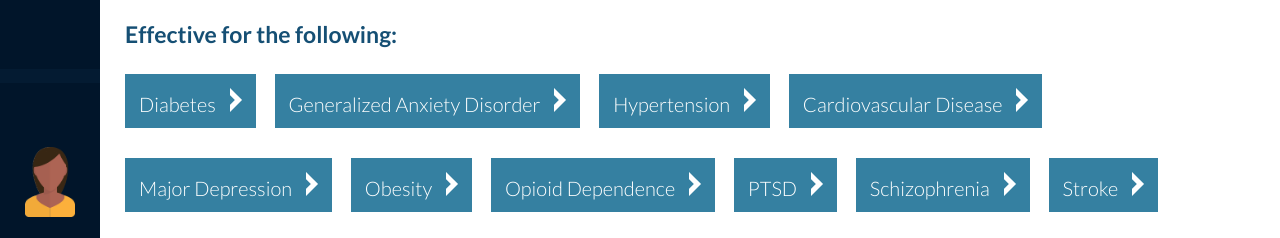
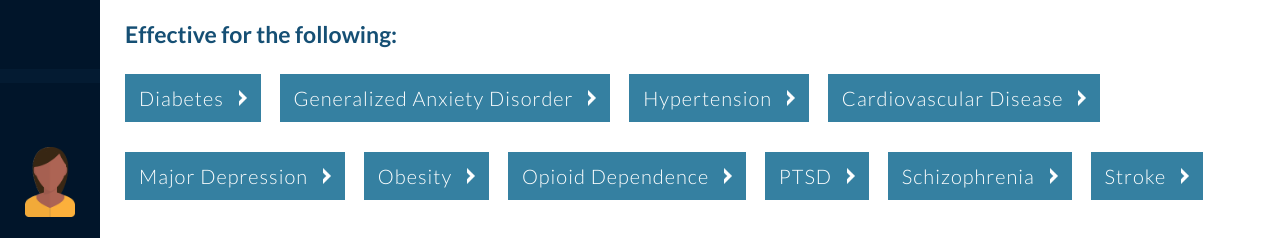
Before and after one commit to mtngoatgit/integrated-psychotherapy, a plain HTML site: page index.html in a window 1280 px wide. Shown: the part 714-952 px from the top of the page. Drawn offline with nearby package versions, Linux system fonts and the light colour scheme.

Commit message:
test commit

```diff
--- a/styles/style.css
+++ b/styles/style.css
@@ -1,3 +1,4 @@
+
 .header {
   background-color: #3580a1;
   width: 100%;
@@ -31,6 +32,7 @@
   background-color: #01152a;
   width: 100px;
   height: auto;
+  padding-bottom: calc(100vh - 300px);
   position: absolute;
   left: 0;
 }
@@ -144,7 +146,9 @@
   margin: 15px 15px 15px 0;
   padding: 14px;
   display: inline-block;
+  letter-spacing: 1px;
 }
 .effective-link-item img {
   margin-left: 10px;
+  width: 8px;
 }
```
